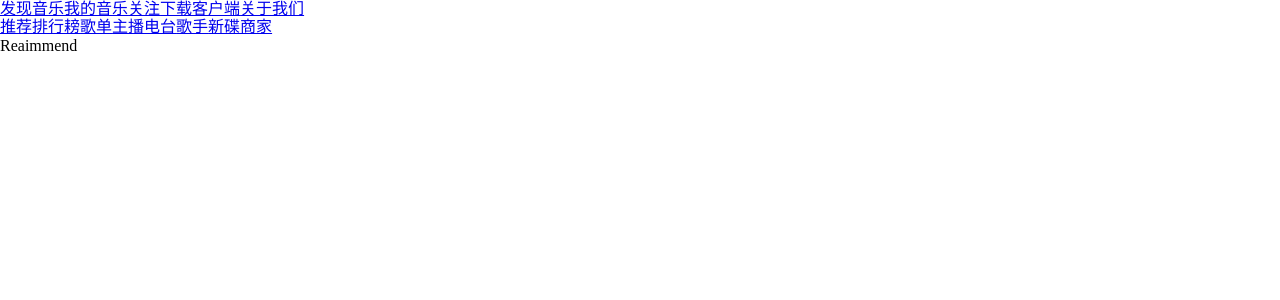
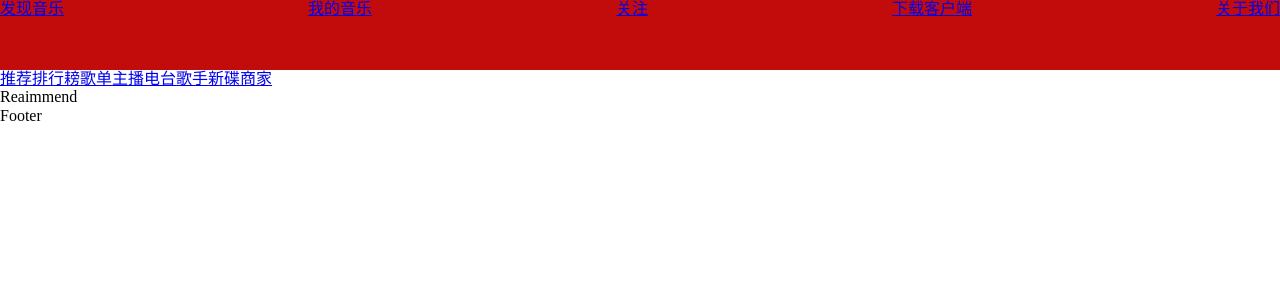
Before and after one commit to Cantabile-Lu/react-music, a React (Vite) app: page /dashboard/recommend in a window 1280 px wide. Shown: the top 300 px of the page. Built offline with nearby package versions, Linux system fonts and the light colour scheme; no server answers.

Commit message:
feat: install styled-componets

```diff
--- a/package.json
+++ b/package.json
@@ -38,6 +38,7 @@
     "husky": "^8.0.3",
     "less": "^4.2.0",
     "prettier": "^3.1.0",
+    "styled-components": "^6.1.1",
     "typescript": "^5.0.2",
     "vite": "^4.4.5"
   }
--- a/src/App.tsx
+++ b/src/App.tsx
@@ -1,22 +1,21 @@
-import { Link, useRoutes } from "react-router-dom";
+import {  useRoutes } from "react-router-dom";
 import routes from "@/router";
 import {  ConfigProvider } from "antd";
 import { Suspense } from "react";
+import Header from "@/components/Header";
+import Footer from "@/components/Footer";
 function App() {
 
   return (
     <>
       <div className={"app-main"}>
-        <Link to={"/dashboard"}>发现音乐</Link>
-        <Link to={"/main"}>我的音乐</Link>
-        <Link to={"/focus"}>关注</Link>
-        <Link to={"/download"}>下载客户端</Link>
-        <Link to={"/about"}>关于我们</Link>
+        <Header/>
         <ConfigProvider>
           <Suspense fallback={<div>...loading</div>}>
             {useRoutes(routes)}
           </Suspense>
         </ConfigProvider>
+        <Footer/>
       </div>
     </>
   );
--- /dev/null
+++ b/src/components/Footer/index.tsx
@@ -0,0 +1,12 @@
+import {memo} from "react";
+import type {FC, ReactNode} from "react";
+
+interface Props {
+  children?: ReactNode;
+}
+
+const Footer: FC<Props> = () => {
+  return <div>Footer</div>;
+};
+Footer.defaultProps = {};
+export default memo(Footer);
--- /dev/null
+++ b/src/components/Header/index.tsx
@@ -0,0 +1,25 @@
+import {memo} from "react";
+import type {FC, ReactNode} from "react";
+import {Link} from "react-router-dom";
+import { HeaderWarp } from "@/components/Header/style.ts";
+
+interface Props {
+  children?: ReactNode;
+}
+
+const Header: FC<Props> = () => {
+  return (
+    <HeaderWarp>
+      <div className={"content"}>
+      <Link to={"/dashboard"}>发现音乐</Link>
+      <Link to={"/main"}>我的音乐</Link>
+      <Link to={"/focus"}>关注</Link>
+      <Link to={"/download"}>下载客户端</Link>
+      <Link to={"/about"}>关于我们</Link>
+      </div>
+    </HeaderWarp>
+    )
+
+};
+Header.defaultProps = {};
+export default memo(Header);
--- /dev/null
+++ b/src/components/Header/style.ts
@@ -0,0 +1,103 @@
+
+import styled from 'styled-components'
+
+export const HeaderWarp = styled.div`
+  background: ${props => props.theme.color.primary};
+
+  .content {
+    display: flex;
+    justify-content: space-between;
+    height: 70px;
+    .headerLeft {
+      display: flex;
+      .logo {
+        display: block;
+        width: 157px;
+        height: 70px;
+        background-position: 0 0;
+        text-indent: -9999px;
+        margin-right: 20px;
+      }
+      .left_titles {
+        display: flex;
+        .titleItem {
+          position: relative;
+          a {
+            display: flex;
+            align-items: center;
+            color: #cccccc;
+            height: 70px;
+            padding: 0 19px;
+          }
+          &:last-of-type {
+            ::after {
+              position: absolute;
+              width: 28px;
+              height: 19px;
+              content: '';
+              top: 20px;
+              right: -15px;
+            }
+          }
+        }
+        .titleItem:hover,
+        .active {
+          color: #fff;
+          background: #000;
+          text-decoration: none;
+        }
+        .active {
+          .icon {
+            position: absolute;
+            width: 12px;
+            height: 7px;
+            bottom: -1px;
+            left: 50%;
+            transform: translate(-50%, 0);
+            background-position: -226px 0px;
+          }
+        }
+      }
+    }
+    .headerRight {
+      display: flex;
+      align-items: center;
+      .searchBox {
+        width: 158px;
+        height: 32px;
+        .search {
+          border-radius: 16px;
+          font-size: 12px;
+          color: #9b9b9b;
+          .searchIcon {
+            color: #333;
+          }
+        }
+      }
+      .framer {
+        margin: 0 12px;
+        width: 90px;
+        height: 32px;
+        text-align: center;
+        line-height: 32px;
+        border-radius: 20px;
+        border: 1px solid #4f4f4f;
+        color: #ccc;
+      }
+      .framer:hover {
+        color: #fff;
+        border-color: #fff;
+        cursor: pointer;
+      }
+      a {
+        color: #787878;
+        display: block;
+      }
+    }
+  }
+
+  .divider {
+    height: 5px;
+    background-color: #c20c0c;
+  }
+`
--- a/src/main.tsx
+++ b/src/main.tsx
@@ -1,18 +1,23 @@
 import React from "react";
 import ReactDOM from "react-dom/client";
-import App from "./App.tsx";
 import { BrowserRouter } from "react-router-dom";
+import {ThemeProvider} from 'styled-components'
+import { Provider } from "react-redux";
+
 import "@/styles/index.less";
 
-import { Provider } from "react-redux";
 import store from "@/store";
+import App from "./App.tsx";
 
+import theme from "@/mixin/theme";
 ReactDOM.createRoot(document.getElementById("root")!).render(
   <React.StrictMode>
     <Provider store={store}>
-      <BrowserRouter>
-        <App />
-      </BrowserRouter>
+      <ThemeProvider theme={theme}>
+        <BrowserRouter>
+          <App />
+        </BrowserRouter>
+      </ThemeProvider>
     </Provider>
   </React.StrictMode>
 );
--- /dev/null
+++ b/src/mixin/theme/index.ts
@@ -0,0 +1,15 @@
+
+const theme = {
+  color: {
+    primary: '#C20C0C',
+  },
+  size: {
+
+  },
+  content: {
+
+  }
+
+}
+
+export default theme
--- a/src/router/index.tsx
+++ b/src/router/index.tsx
@@ -22,7 +22,7 @@ const Station = lazy(() => import("@/views/dashboard/children-views/station"));
 const routes: RouteObject[] = [
   {
     path: "/",
-    element: <Navigate to="/Dashboard" />
+    element: <Navigate to="/dashboard/recommend" />
   },
   {
     path: "/dashboard",
```
Also changed, not shown: src/styles/index.less (line endings or trailing spaces), 1 other file (tests, documents, lock files or other folders).
